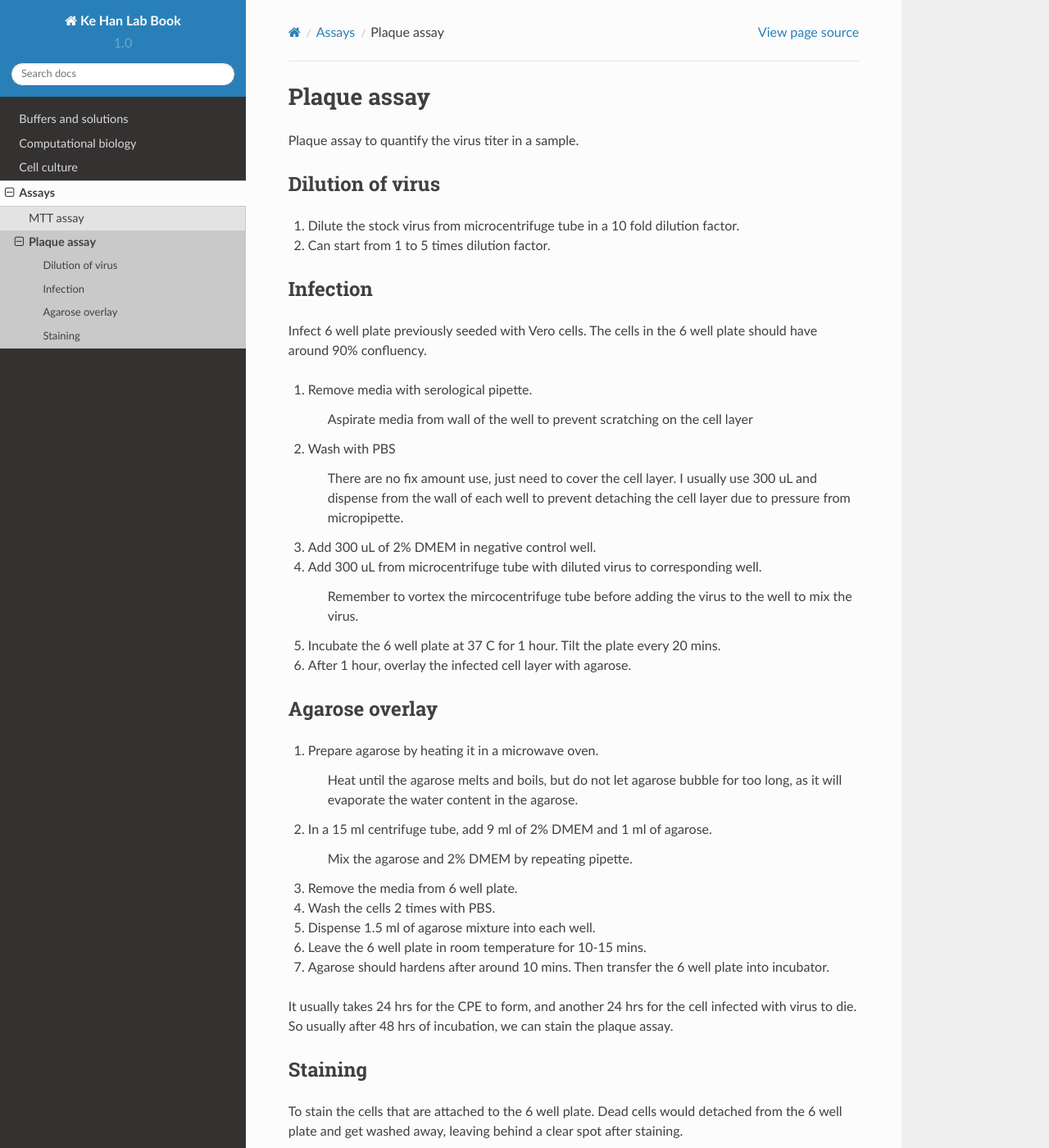
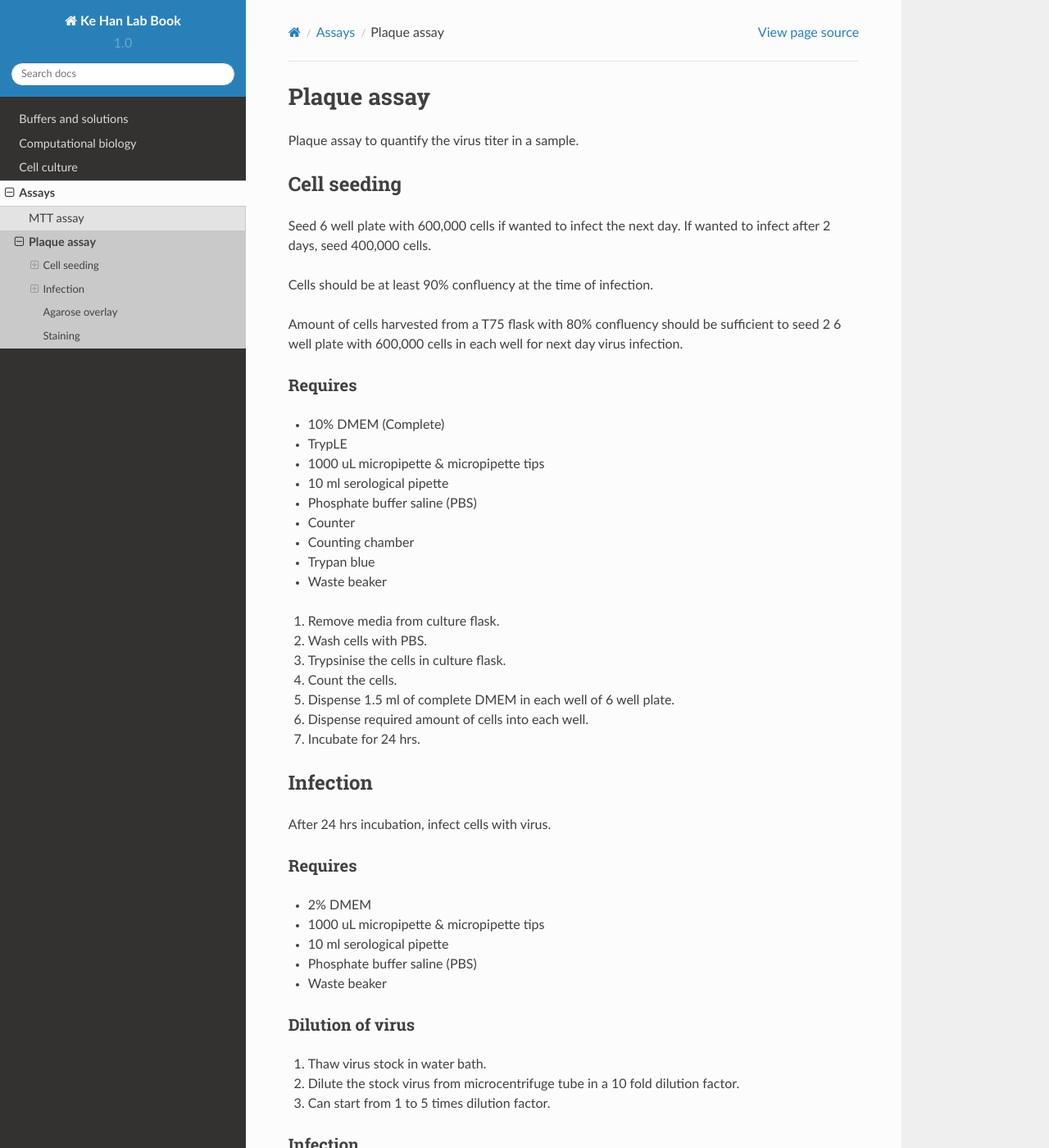
Before and after one commit to kehantan/labbook, a Sphinx documentation site: the page built from docs/assays/plaque.rst, in a window 1280 px wide and 1400 px high. Shown: the whole window at 82% size. Built offline with Sphinx 7.4.7 and the Read the Docs theme 2.0.0, drawn with Linux system fonts in a browser that asks for light colours.

Commit message:
Update plaque.rst

```diff
--- a/docs/assays/plaque.rst
+++ b/docs/assays/plaque.rst
@@ -2,15 +2,54 @@
 ============
 Plaque assay to quantify the virus titer in a sample.
 
+Cell seeding
+------------
+Seed 6 well plate with 600,000 cells if wanted to infect the next day. If wanted to infect after 2 days, seed 400,000 cells.
+
+Cells should be at least 90% confluency at the time of infection.
+
+Amount of cells harvested from a T75 flask with 80% confluency should be sufficient to seed 2 6 well plate with 600,000 cells in each well for next day virus infection.
+
+Requires
+~~~~~~~~
+* 10% DMEM (Complete)
+* TrypLE
+* 1000 uL micropipette & micropipette tips
+* 10 ml serological pipette
+* Phosphate buffer saline (PBS)
+* Counter
+* Counting chamber
+* Trypan blue
+* Waste beaker
+
+#. Remove media from culture flask.
+#. Wash cells with PBS.
+#. Trypsinise the cells in culture flask.
+#. Count the cells.
+#. Dispense 1.5 ml of complete DMEM in each well of 6 well plate.
+#. Dispense required amount of cells into each well.
+#. Incubate for 24 hrs.
+
+Infection
+---------
+After 24 hrs incubation, infect cells with virus.
+
+Requires
+~~~~~~~~
+* 2% DMEM
+* 1000 uL micropipette & micropipette tips
+* 10 ml serological pipette
+* Phosphate buffer saline (PBS)
+* Waste beaker
+
 Dilution of virus
------------------
+~~~~~~~~~~~~~~~~~
+#. Thaw virus stock in water bath.
 #. Dilute the stock virus from microcentrifuge tube in a 10 fold dilution factor.
 #. Can start from 1 to 5 times dilution factor.
 
 Infection
----------
-Infect 6 well plate previously seeded with Vero cells. The cells in the 6 well plate should have around 90% confluency.
-
+~~~~~~~~~
 #. Remove media with serological pipette.
 
     Aspirate media from wall of the well to prevent scratching on the cell layer
```
